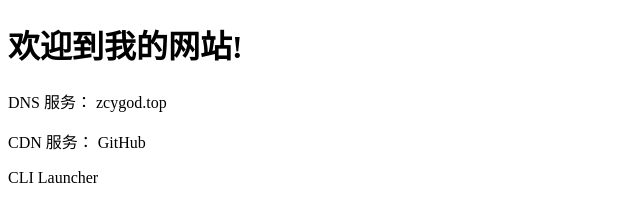
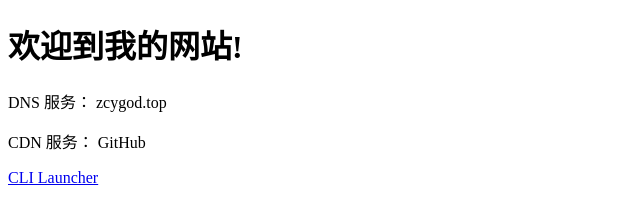
Before and after one commit to lizeesheng/lizeesheng.github.io, a plain HTML site: page index.html in a window 1280 px wide. Shown: the full height of the page, 0-640 px from the left. Drawn offline with Linux system fonts and the light colour scheme.

Commit message:
Update index.html

```diff
--- a/index.html
+++ b/index.html
@@ -12,5 +12,5 @@
   <p>
     CDN 服务： GitHub
   </p>
-  <a src="https://lzs.zcygod.top/clil"> CLI Launcher</a>
+  <a href="https://lzs.zcygod.top/clil"> CLI Launcher</a>
 </body>
```
